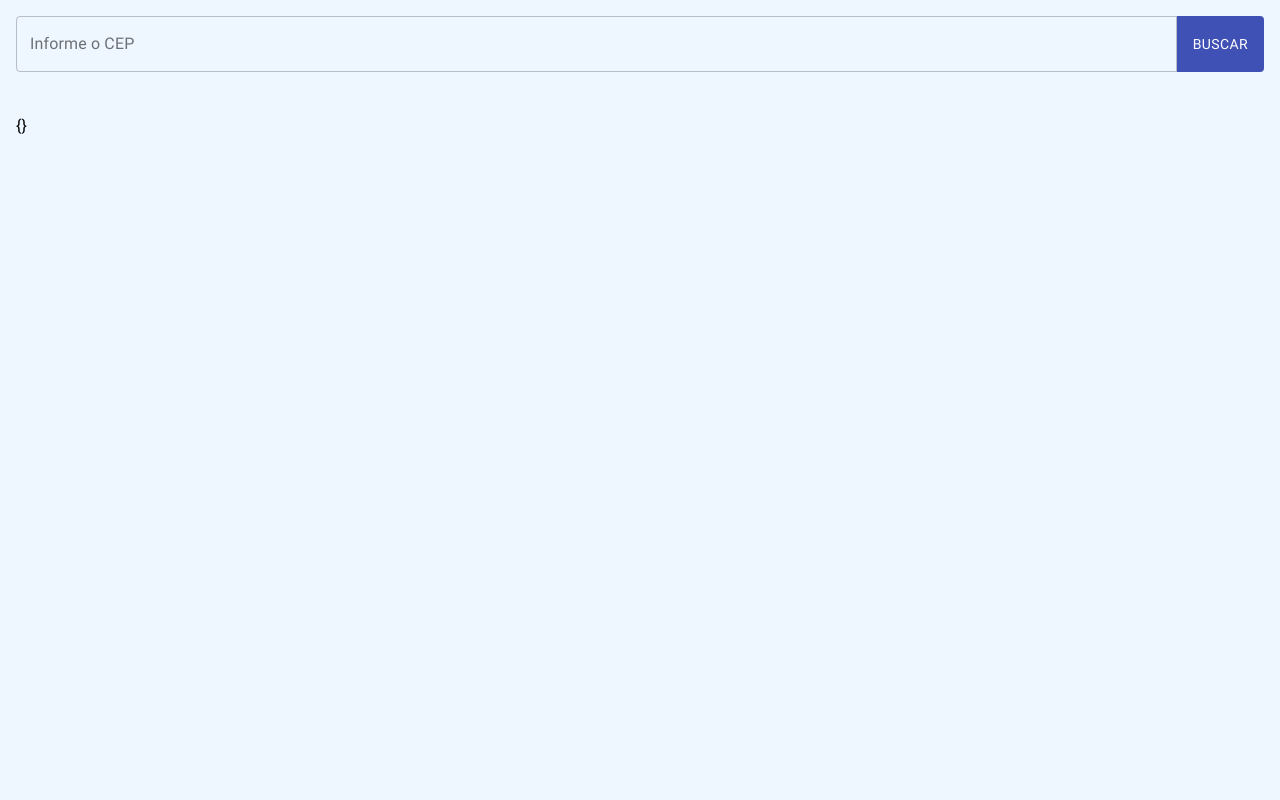
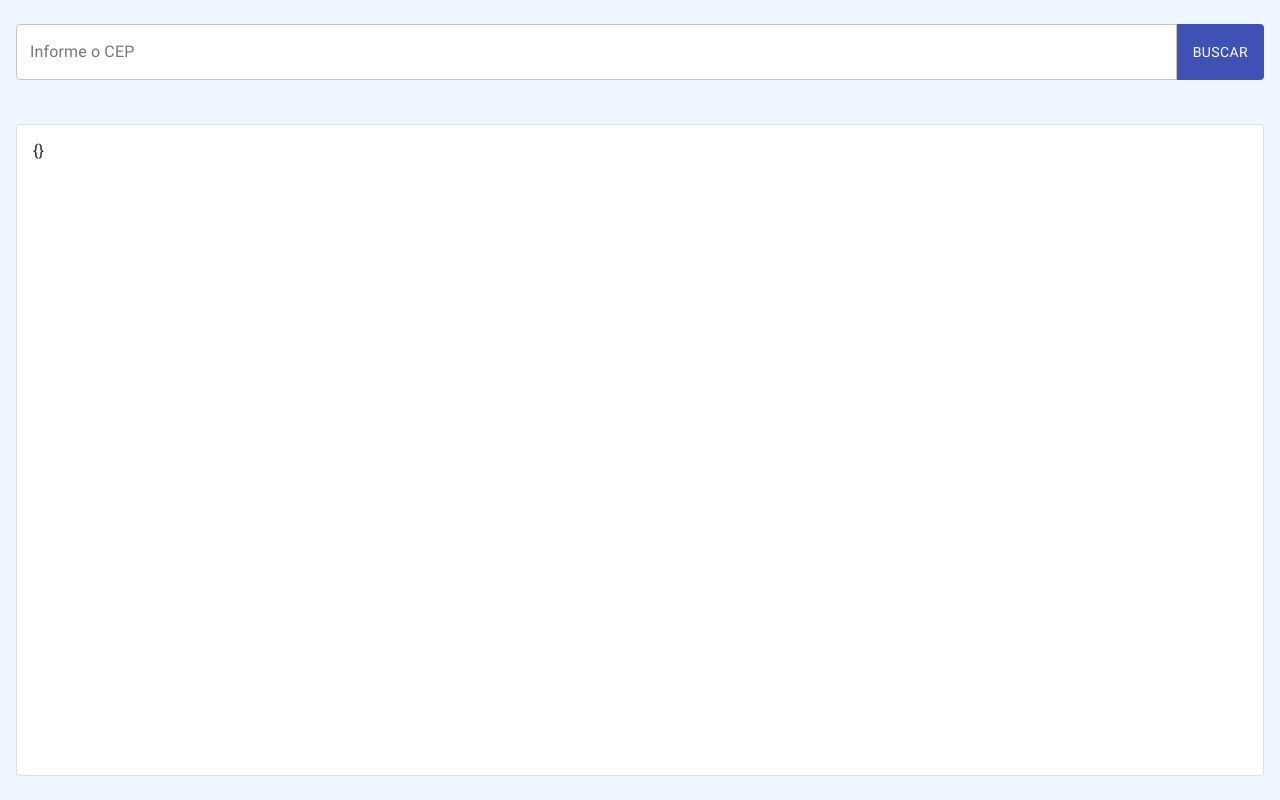
Before and after one commit to WesleyAdriann/Busca-de-CEP, a React (Create React App) app: page / in a window 1280 px wide. Built offline with nearby package versions, Linux system fonts and the light colour scheme.

Commit message:
Adds cep content
Signed-off-by: Wesley <wesleyadriann@gmail.com>

```diff
--- a/src/pages/App/index.tsx
+++ b/src/pages/App/index.tsx
@@ -1,4 +1,7 @@
 import React, { useState } from 'react';
+import {
+  CircularProgress,
+} from '@material-ui/core';
 
 import { getCep } from '../../services';
 
@@ -7,7 +10,7 @@ import {
   Container,
   Form,
   Input,
-  Row,
+  Content,
 } from './style';
 
 interface CepInput {
@@ -28,9 +31,15 @@ const App: React.FC = () => {
   const requestCep = (event: React.FormEvent) => {
     event.preventDefault();
     if(cepInput.value.match(/(\d{5})-(\d{3})/g)) {
+      setIsLoading(true);
       getCep(cepInput.value)
         .then((response: object) => {
           setCepInfo(response);
+          setIsLoading(false);
+        })
+        .catch((error: object) => {
+          console.log('Erro para pegar cep, erro: ',error);
+          setIsLoading(false);
         })
     } else {
       setCepInput({
@@ -54,9 +63,10 @@ const App: React.FC = () => {
 
   return (
     <Container>
-      <Row>
+      <>
         <Form onSubmit={requestCep} >
           <Input
+            disabled={isLoading}
             error={cepInput.isError}
             helperText={cepInput.errorMessage}
             label="Informe o CEP"
@@ -66,16 +76,34 @@ const App: React.FC = () => {
           />
           <ButtonSearch
             color={cepInput.isError ? 'secondary' : 'primary'}
+            disabled={isLoading}
             disableElevation
+            type="submit"
             variant="contained"
           >
             Buscar
           </ButtonSearch>
         </Form>
-      </Row>
-      <Row>
-        { JSON.stringify(cepInfo) }
-      </Row>
+      </>
+      <>
+        <Content
+          variant="outlined"
+          isLoading={isLoading}
+        >
+          {
+            isLoading ?
+            (
+              <CircularProgress />
+            ):(
+              <>
+                {
+                  JSON.stringify(cepInfo)
+                }
+              </>
+            )
+          }
+        </Content>
+      </>
     </Container>
   );
 }
--- a/src/pages/App/style.tsx
+++ b/src/pages/App/style.tsx
@@ -1,19 +1,19 @@
 import styled from 'styled-components';
 import {
   Button,
+  Paper,
   TextField,
 } from '@material-ui/core';
+import { ButtonProps } from '@material-ui/core/Button'
 
 import { COLORS } from '../../style';
 
 export const Container = styled.div`
   background-color: ${COLORS.lightBlue};
+  display: flex;
+  flex-direction: column;
   min-height: 100vh;
-  padding: 1em;
-`;
-
-export const Row = styled.div`
-  width: 100%;
+  padding: 1.5em 1em;
 `;
 
 
@@ -25,7 +25,9 @@ export const Form = styled.form`
 export const Input = styled(TextField)`
   flex-grow: 1;
 
+
   .MuiOutlinedInput-root {
+    background-color: ${COLORS.white};
     border-bottom-right-radius: 0 !important;
     border-top-right-radius: 0 !important;
   }
@@ -35,4 +37,18 @@ export const ButtonSearch = styled(Button)`
   border-bottom-left-radius: 0 !important;
   border-top-left-radius: 0 !important;
   max-height: 56px;
-`
+`;
+
+interface propsContent extends ButtonProps {
+  isLoading: boolean,
+}
+
+export const Content = styled(Paper)`
+  display: flex;
+  flex-direction: column;
+  align-items: ${(props: propsContent) => props.isLoading ? 'center' : 'flex-start'};
+  justify-content: ${(props: propsContent) => props.isLoading ? 'center' : 'flex-start'};
+  flex-grow: 1;
+  padding: 1em;
+  word-wrap: anywhere;
+`;
--- a/src/style/colors.tsx
+++ b/src/style/colors.tsx
@@ -1,3 +1,5 @@
 export const COLORS = {
+  lightGray: 'rgb(196, 196, 196)',
   lightBlue: 'rgb(238, 246, 255)',
+  white: '#fff',
 }
```
